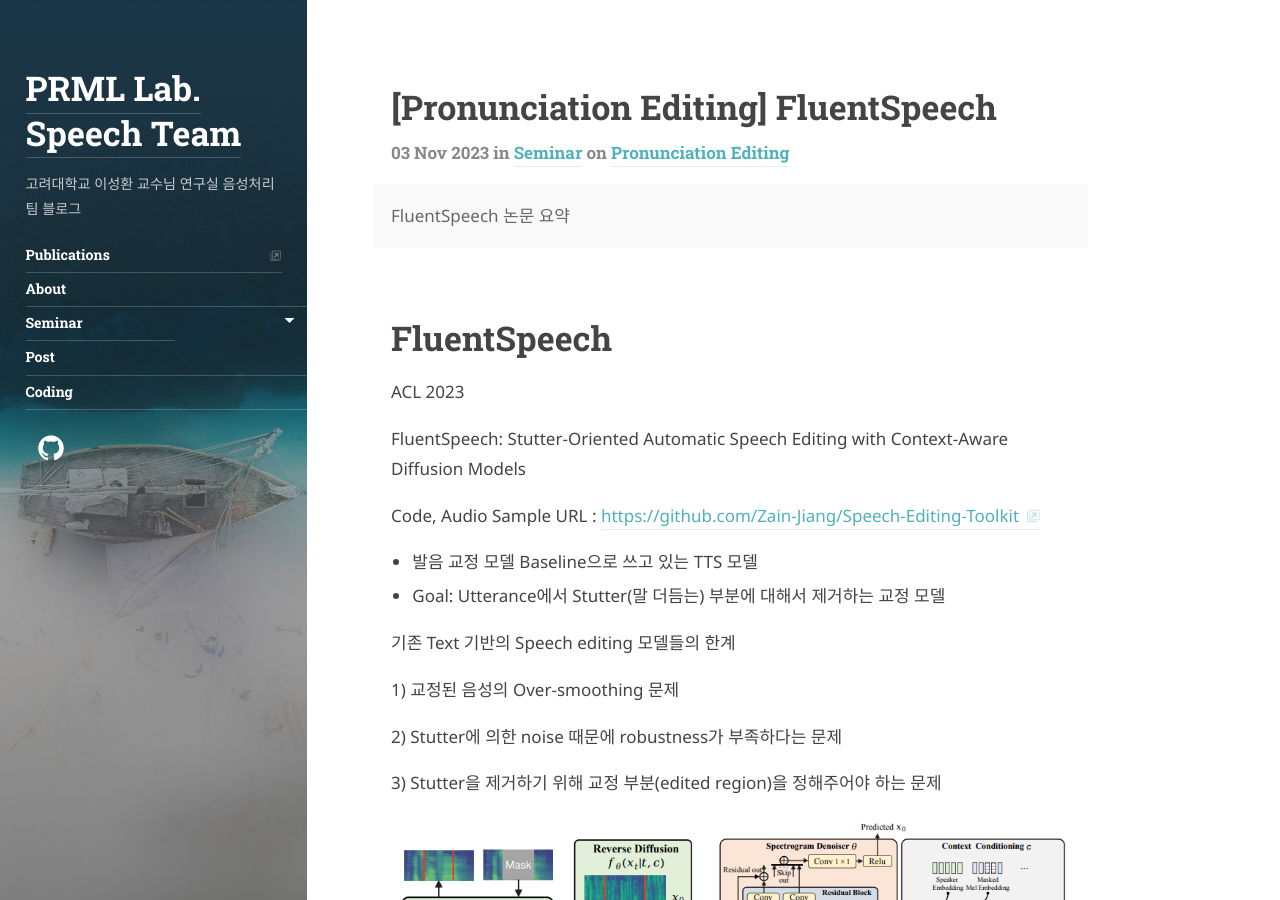
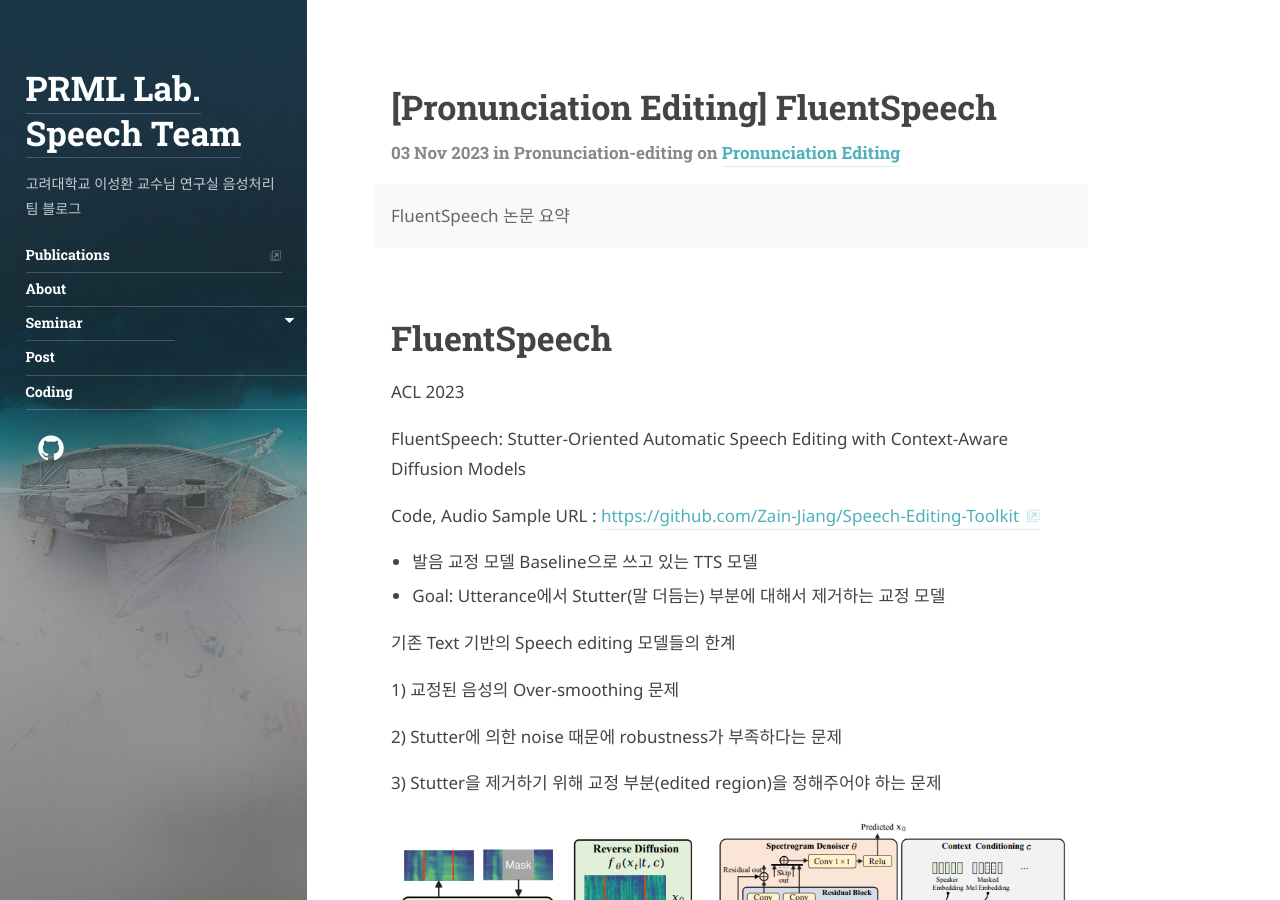
Before and after one commit to speech-team-korea/speech-team-korea.github.io, a Jekyll site: the page built from _posts/pronunciation-editing/2023-11-03-write-FluentSpeech.md, in a window 1280 px wide and 900 px high. Built offline with Jekyll 4.4.1, drawn with Linux system fonts in a browser that asks for light colours; some web fonts are replaced; comment, search, counter and statistics services are not loaded.

Commit message:
Update 2023-11-03-write-FluentSpeech.md

```diff
--- a/_posts/pronunciation-editing/2023-11-03-write-FluentSpeech.md
+++ b/_posts/pronunciation-editing/2023-11-03-write-FluentSpeech.md
@@ -3,7 +3,7 @@
 title: "[Pronunciation Editing] FluentSpeech"
 description: >
   FluentSpeech 논문 요약
-category: seminar
+category: pronunciation-editing
 tags: pronunciation-editing
 author: hw_bae
 comments: true
```
